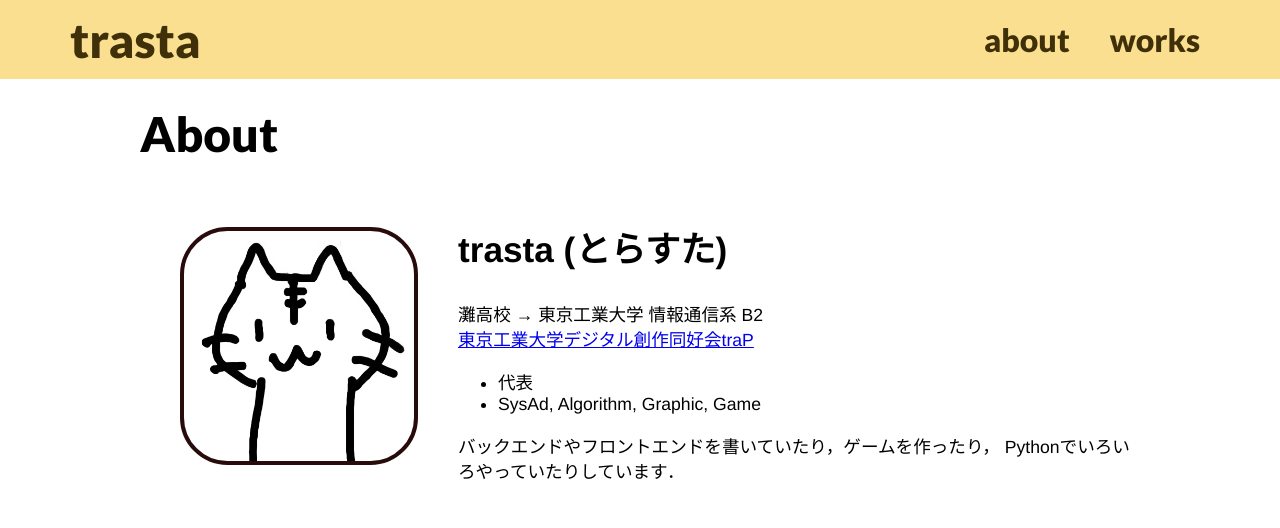
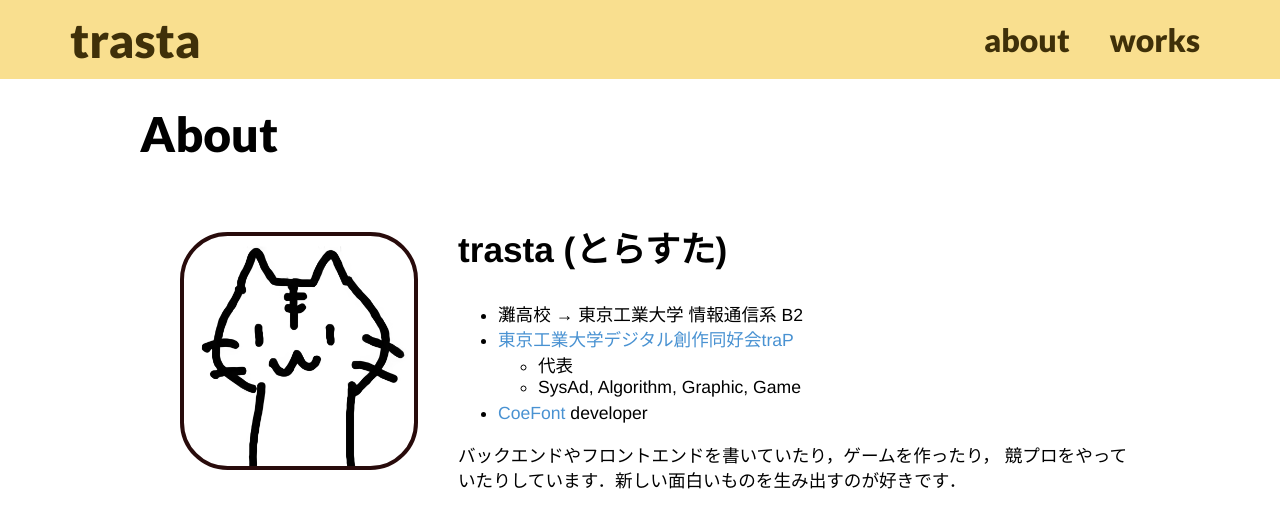
Before and after one commit to trasta298/portfolio, a React (Vite) app: page /about in a window 1280 px wide. Shown: the top 528 px of the page. Built offline with nearby package versions, Linux system fonts and the light colour scheme.

Commit message:
🎨 Aboutの調整

```diff
--- a/src/pages/About.tsx
+++ b/src/pages/About.tsx
@@ -17,18 +17,21 @@ export const About = () => {
         <MyIcon src={ trastaImage } />
         <MyProfile>
           <h2>trasta (とらすた)</h2>
-          <p>
-            灘高校 → 東京工業大学 情報通信系 B2<br/>
-            <a href='https://trap.jp/author/trasta/' target='_blank' rel='noreferrer'>
+          <MyList>
+            <li>灘高校 → 東京工業大学 情報通信系 B2</li>
+            <li>
+              <RefTag href='https://trap.jp' target='_blank' rel='noreferrer'>
               東京工業大学デジタル創作同好会traP
-            </a>
-          </p>
-          <ul>
-            <li>代表</li>
-            <li>SysAd, Algorithm, Graphic, Game</li>
-          </ul>
+              </RefTag>
+              <MyList>
+                <li>代表</li>
+                <li>SysAd, Algorithm, Graphic, Game</li>
+              </MyList>
+            </li>
+            <li><RefTag href='https://coefont.cloud' target='_blank' rel='noreferrer'>CoeFont</RefTag> developer</li>
+          </MyList>
           <p>バックエンドやフロントエンドを書いていたり，ゲームを作ったり，
-            Pythonでいろいろやっていたりしています．</p>
+            競プロをやっていたりしています．新しい面白いものを生み出すのが好きです．</p>
         </MyProfile>
       </AboutContainer>
     </PageBody>
@@ -75,3 +78,14 @@ const MyProfile = styled.div`
     font-size: 2em;
   }
 `
+
+const MyList = styled.ul`
+  margin-top: 1px;
+  margin-bottom: 5px;
+`
+
+const RefTag = styled.a`
+  underline: none;
+  text-decoration: none;
+  color: ${Color.accent};
+`
--- a/src/style/Color.ts
+++ b/src/style/Color.ts
@@ -2,5 +2,5 @@ export const Color = {
   textPrimary: '#280B0B',
   textSecondaly: '#3F3009',
   main: '#F9DF8F',
-  accent: '#F2AB6D'
+  accent: '#4992d2'
 }
```
